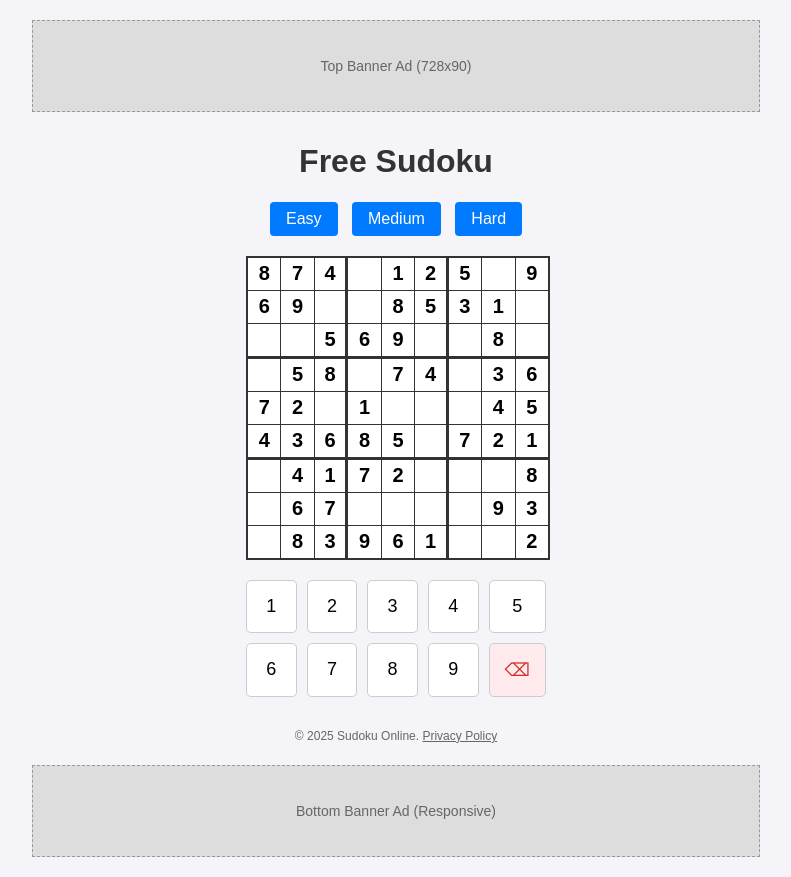
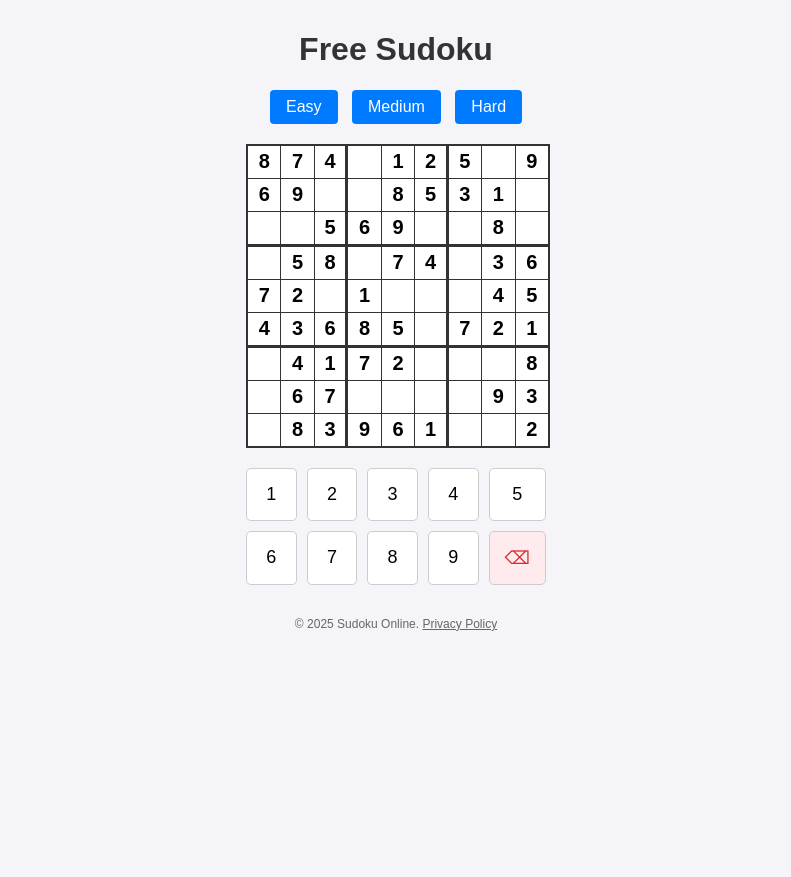
Before and after one commit to deepanshusapra1-art/online-sudoku, a plain HTML site: page index.html in a window 1280 px wide. Shown: the whole page, without its empty margins (244-1035 px from the left). After the commit the page ends 800 px from the top, so only its background shows below. Drawn offline with Linux system fonts and the light colour scheme.

Commit message:
Add files via upload

```diff
--- a/index.html
+++ b/index.html
@@ -56,11 +56,11 @@
     </head>
 <body>
 
-    <div class="ad-container">
+    <!-- <div class="ad-container">
         <div class="ad-placeholder">
             <span>Top Banner Ad (728x90)</span>
             </div>
-    </div>
+    </div> -->
 
     <header>
         <h1>Free Sudoku</h1>
@@ -95,11 +95,11 @@
         </p>
     </footer>
 
-    <div class="ad-container">
+    <!-- <div class="ad-container">
         <div class="ad-placeholder">
             <span>Bottom Banner Ad (Responsive)</span>
             </div>
-    </div>
+    </div> -->
 
     <div id="win-modal" class="modal">
         <div class="modal-content">
```
